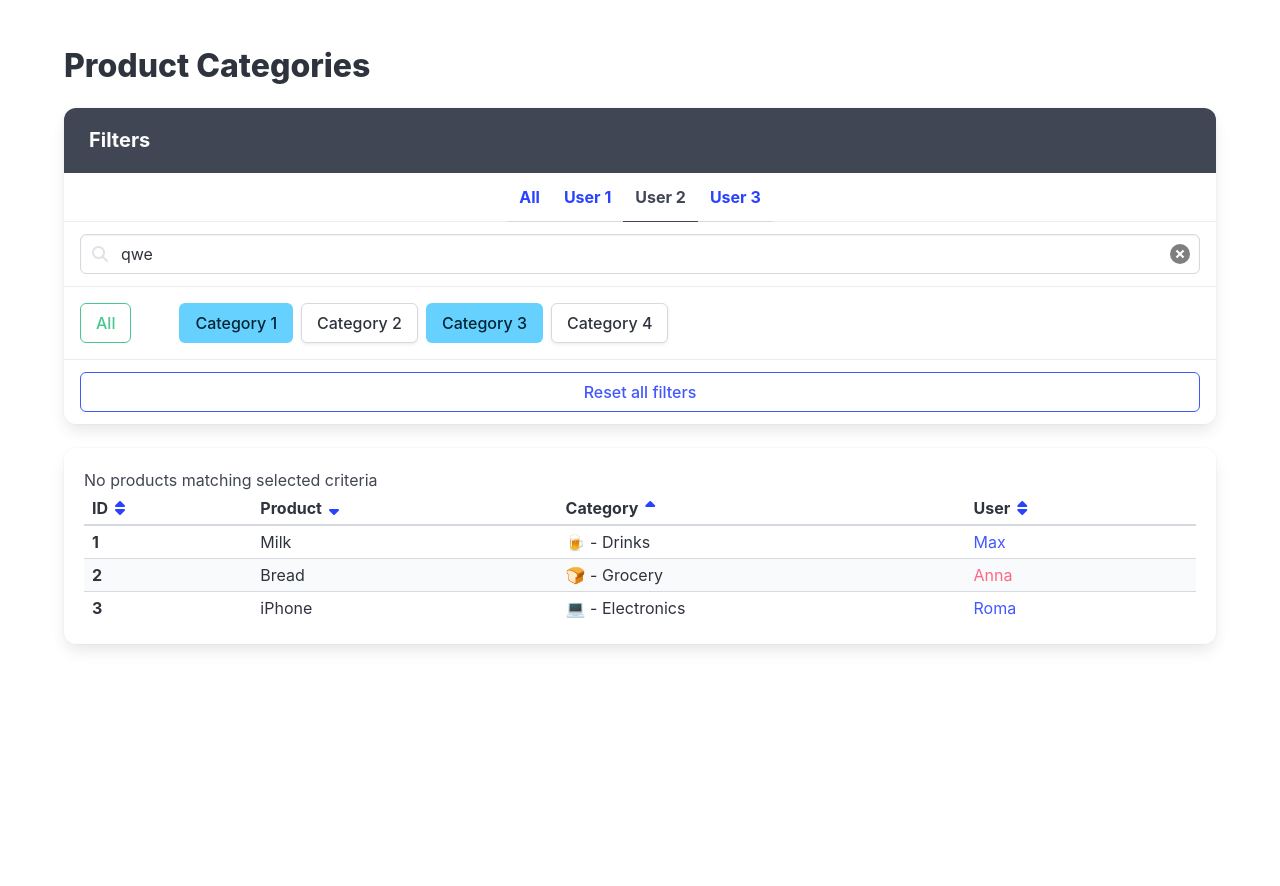
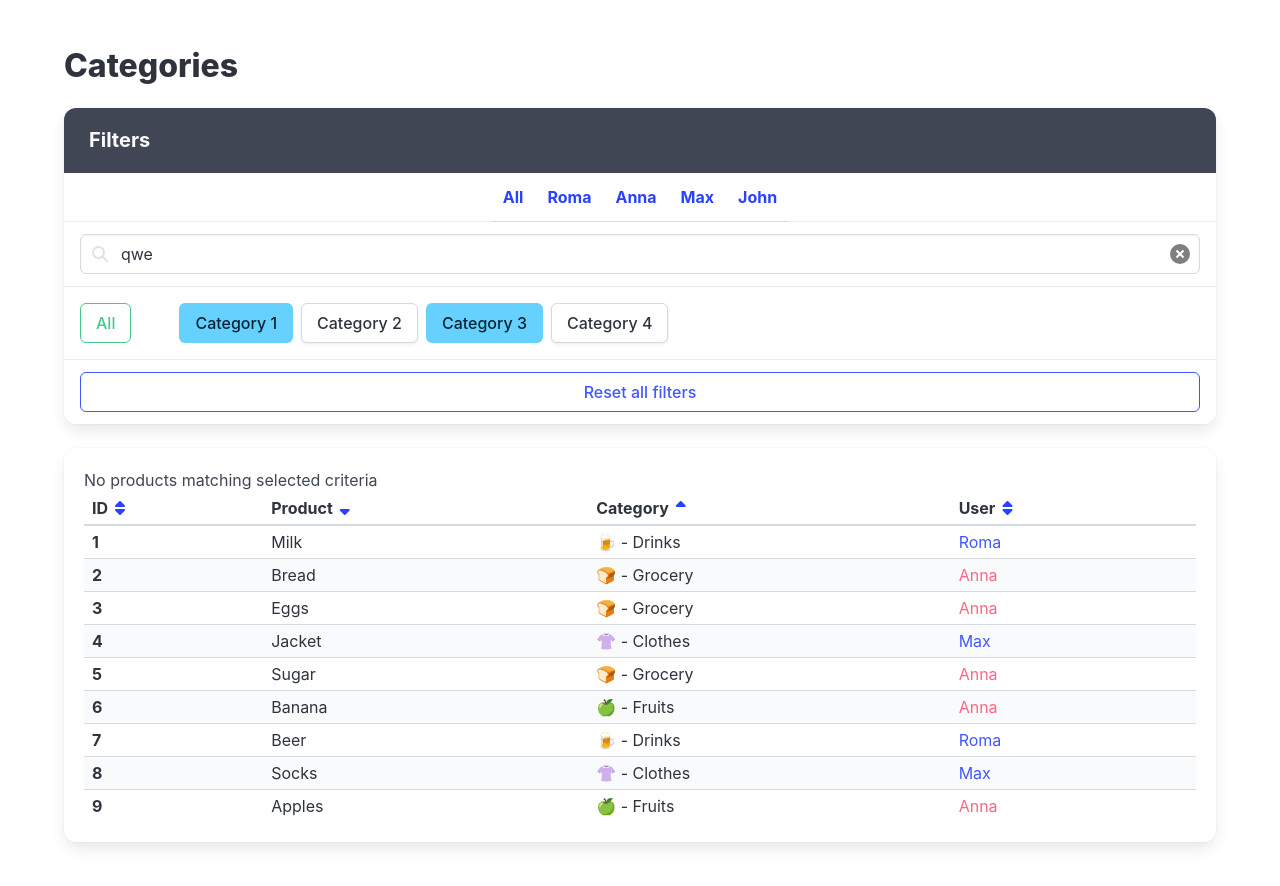
Before and after one commit to Volodymyr-Bauzi/aug25-practice, a React (Vite) app: page / in a window 1280 px wide. Shown: the top 886 px of the page. Before the commit the page ends 800 px from the top, so only its background shows below. Built offline with nearby package versions, Linux system fonts and the light colour scheme.

Commit message:
feat: 1. Render products in a table with id, name, category, and owner (user).     - category should render its icon before the title;     - owner names should be colored with `has-text-link` for men and `has-text-danger` for women.

```diff
--- a/package.json
+++ b/package.json
@@ -14,7 +14,7 @@
   },
   "devDependencies": {
     "@cypress/react18": "^2.0.1",
-    "@mate-academy/scripts": "^1.8.5",
+    "@mate-academy/scripts": "^2.1.2",
     "@mate-academy/stylelint-config": "*",
     "@vitejs/plugin-react": "^4.3.1",
     "cypress": "^13.13.0",
--- a/src/App.jsx
+++ b/src/App.jsx
@@ -1,56 +1,47 @@
 /* eslint-disable jsx-a11y/accessible-emoji */
-import React from 'react';
+import React, { useState } from 'react';
 import './App.scss';
 
-// import usersFromServer from './api/users';
-// import categoriesFromServer from './api/categories';
-// import productsFromServer from './api/products';
+import usersFromServer from './api/users';
+import categoriesFromServer from './api/categories';
+import productsFromServer from './api/products';
 
-// const products = productsFromServer.map((product) => {
-//   const category = null; // find by product.categoryId
-//   const user = null; // find by category.ownerId
+const products = productsFromServer.map(product => {
+  const category = categoriesFromServer.find(
+    cat => cat.id === product.categoryId,
+  ); // find by product.categoryId
+  const user = usersFromServer.find(person => person.id === category.ownerId); // find by category.ownerId
 
-//   return null;
-// });
+  return {
+    ...product,
+    category,
+    user,
+  };
+});
 
-export const App = () => (
+export const App = () => {
+  const [goods, setGoods] = useState(products);
+  const [people, setPeople] = useState(usersFromServer);
+
+  return (
     <div className="section">
       <div className="container">
-      <h1 className="title">Product Categories</h1>
+        <h1 className="title">Categories</h1>
 
         <div className="block">
           <nav className="panel">
             <p className="panel-heading">Filters</p>
 
             <p className="panel-tabs has-text-weight-bold">
-            <a
-              data-cy="FilterAllUsers"
-              href="#/"
-            >
+              <a data-cy="FilterAllUsers" href="#/">
                 All
               </a>
 
-            <a
-              data-cy="FilterUser"
-              href="#/"
-            >
-              User 1
+              {people.map(person => (
+                <a data-cy="FilterAllUsers" href="#/">
+                  {person.name}
                 </a>
-
-            <a
-              data-cy="FilterUser"
-              href="#/"
-              className="is-active"
-            >
-              User 2
-            </a>
-
-            <a
-              data-cy="FilterUser"
-              href="#/"
-            >
-              User 3
-            </a>
+              ))}
             </p>
 
             <div className="panel-block">
@@ -95,11 +86,7 @@
                 Category 1
               </a>
 
-            <a
-              data-cy="Category"
-              className="button mr-2 my-1"
-              href="#/"
-            >
+              <a data-cy="Category" className="button mr-2 my-1" href="#/">
                 Category 2
               </a>
 
@@ -110,11 +97,7 @@
               >
                 Category 3
               </a>
-            <a
-              data-cy="Category"
-              className="button mr-2 my-1"
-              href="#/"
-            >
+              <a data-cy="Category" className="button mr-2 my-1" href="#/">
                 Category 4
               </a>
             </div>
@@ -145,7 +128,6 @@
                 <th>
                   <span className="is-flex is-flex-wrap-nowrap">
                     ID
-
                     <a href="#/">
                       <span className="icon">
                         <i data-cy="SortIcon" className="fas fa-sort" />
@@ -157,7 +139,6 @@
                 <th>
                   <span className="is-flex is-flex-wrap-nowrap">
                     Product
-
                     <a href="#/">
                       <span className="icon">
                         <i data-cy="SortIcon" className="fas fa-sort-down" />
@@ -169,7 +150,6 @@
                 <th>
                   <span className="is-flex is-flex-wrap-nowrap">
                     Category
-
                     <a href="#/">
                       <span className="icon">
                         <i data-cy="SortIcon" className="fas fa-sort-up" />
@@ -181,7 +161,6 @@
                 <th>
                   <span className="is-flex is-flex-wrap-nowrap">
                     User
-
                     <a href="#/">
                       <span className="icon">
                         <i data-cy="SortIcon" className="fas fa-sort" />
@@ -193,56 +172,33 @@
             </thead>
 
             <tbody>
+              {goods.map(good => {
+                const { category, user } = good;
+
+                return (
                   <tr data-cy="Product">
                     <td className="has-text-weight-bold" data-cy="ProductId">
-                1
+                      {good.id}
                     </td>
 
-              <td data-cy="ProductName">Milk</td>
-              <td data-cy="ProductCategory">🍺 - Drinks</td>
+                    <td data-cy="ProductName">{good.name}</td>
+                    <td data-cy="ProductCategory">
+                      {category.icon} - {category.title}
+                    </td>
 
                     <td
                       data-cy="ProductUser"
-                className="has-text-link"
+                      className={`${user.sex === 'm' ? 'has-text-link' : 'has-text-danger'}`}
                     >
-                Max
+                      {user.name}
                     </td>
                   </tr>
-
-            <tr data-cy="Product">
-              <td className="has-text-weight-bold" data-cy="ProductId">
-                2
-              </td>
-
-              <td data-cy="ProductName">Bread</td>
-              <td data-cy="ProductCategory">🍞 - Grocery</td>
-
-              <td
-                data-cy="ProductUser"
-                className="has-text-danger"
-              >
-                Anna
-              </td>
-            </tr>
-
-            <tr data-cy="Product">
-              <td className="has-text-weight-bold" data-cy="ProductId">
-                3
-              </td>
-
-              <td data-cy="ProductName">iPhone</td>
-              <td data-cy="ProductCategory">💻 - Electronics</td>
-
-              <td
-                data-cy="ProductUser"
-                className="has-text-link"
-              >
-                Roma
-              </td>
-            </tr>
+                );
+              })}
             </tbody>
           </table>
         </div>
       </div>
     </div>
   );
+};
```
Also changed, not shown: 1 other file (tests, documents, lock files or other folders). Lines whose indentation alone changed are shown as unchanged.
